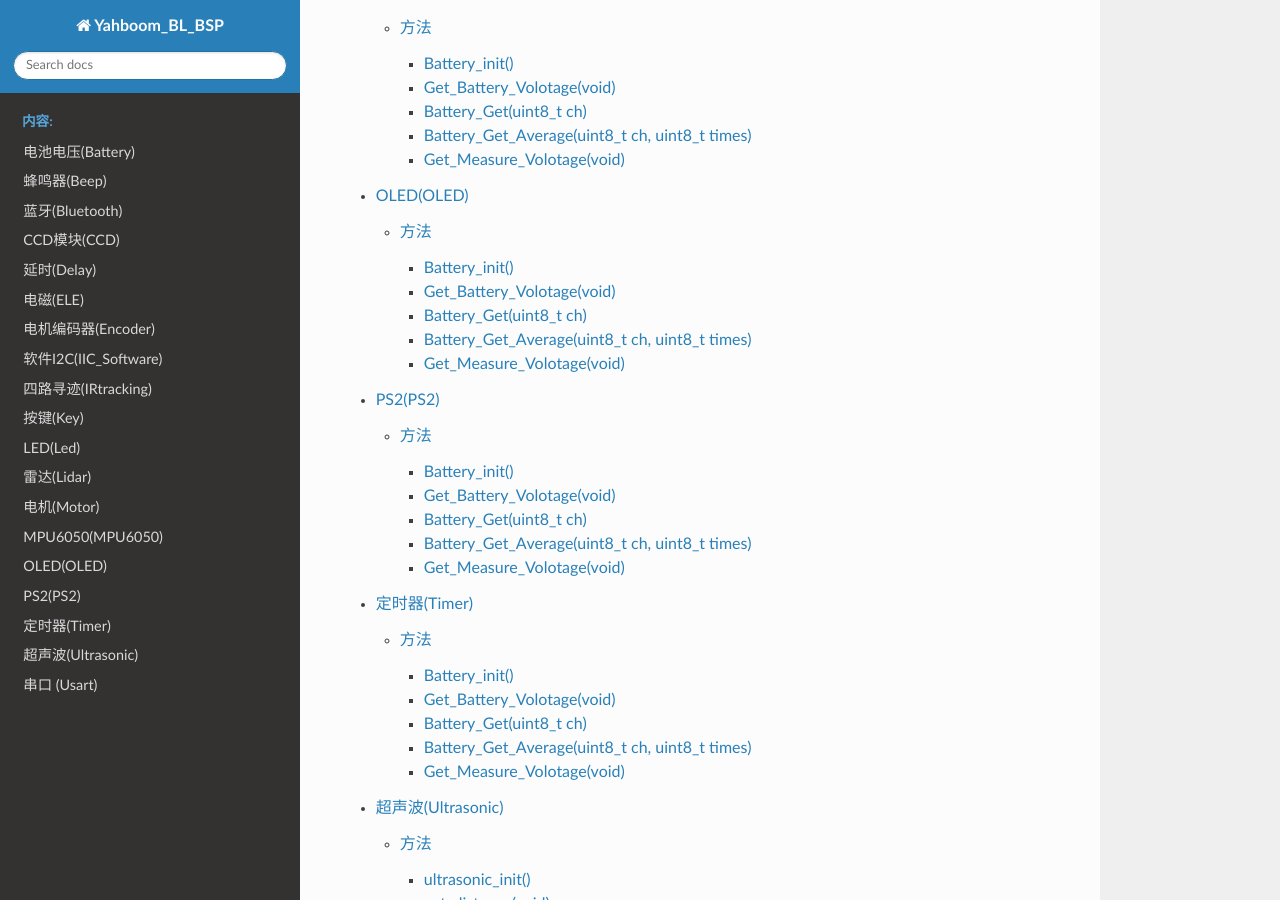
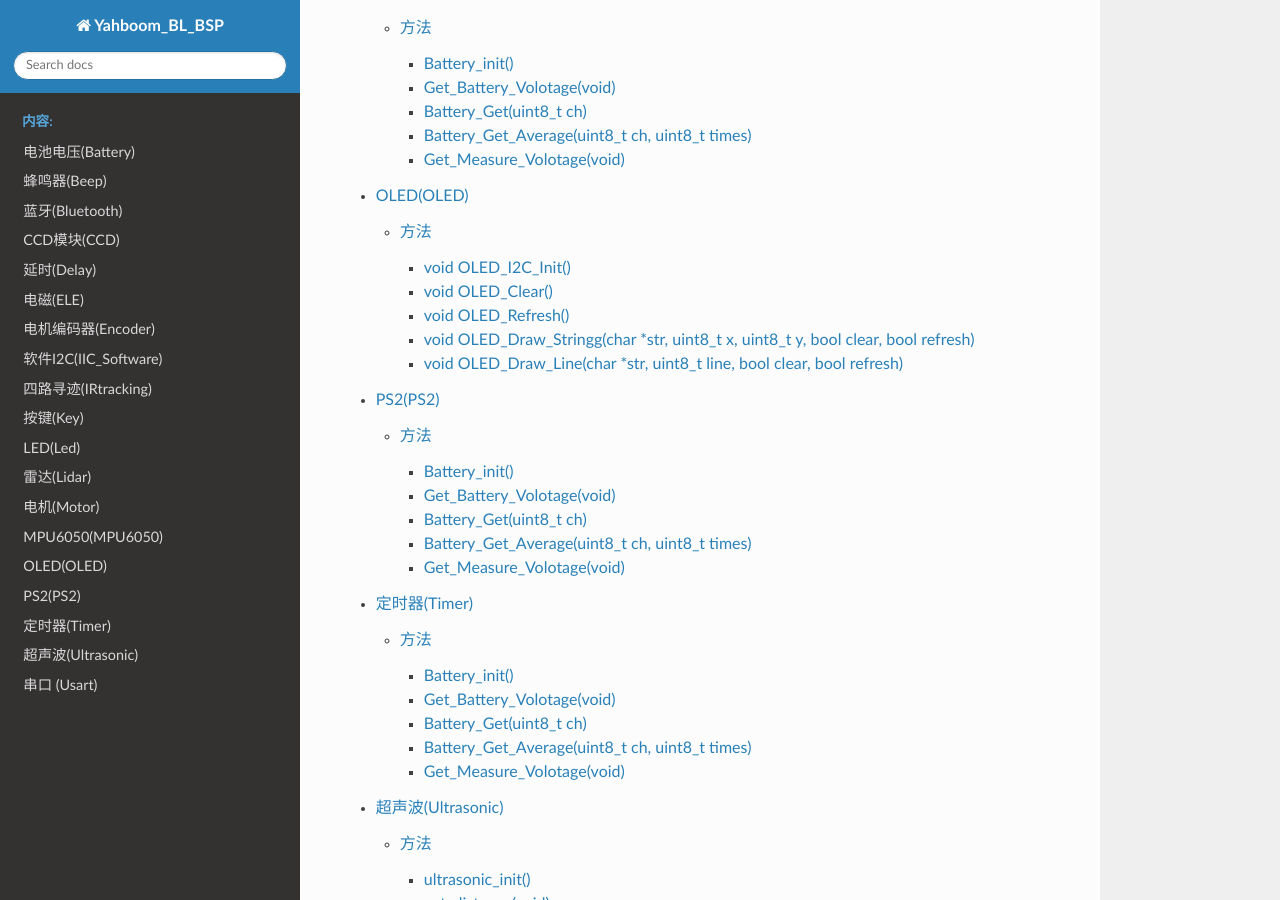
Before and after one commit to zt-x/Yahboom_BalanceCar_DOC, a Sphinx documentation site: the page built from source/index.rst, in a window 1280 px wide and 900 px high, scrolled down 2780 px. Built offline with Sphinx 7.4.7 and the Read the Docs theme 3.1.0, drawn with Linux system fonts in a browser that asks for light colours; some of the changed lines change nothing that is shown.

Commit message:
change oled

```diff
--- a/source/OLED(OLED).md
+++ b/source/OLED(OLED).md
@@ -1,74 +1,115 @@
 <style type="text/css">
-        body {
-            font-family: Arial, sans-serif;
-            padding: 20px;
-        }
+    body {
+        font-family: Arial, sans-serif;
+        padding: 20px;
+    }
+    .notice {
+        background-color: #fff3cd; /* 浅黄色背景 */
+        color: #856404; /* 深黄色字体 */
+        border: 1px solid #ffeeba;
+        padding: 15px;
+        border-radius: 5px;
+        margin: 20px 0 !important;
+    }
 
-        .notice {
-            background-color: #fff3cd; /* 浅黄色背景 */
-            color: #856404; /* 深黄色字体 */
-            border: 1px solid #ffeeba;
-            padding: 15px;
-            border-radius: 5px;
-            margin: 20px 0 !important;
-        }
-
-        .notice h2 {
-            margin: 0 0 10px;
-        }
-
-        .notice p {
-            margin: 0;
-        }
     table {font-size:12px;color:#2980b9;width:70%;border-width: 1px;border-color:#2980b9;border-collapse: collapse;margin-bottom: 20px;}
     th {font-size:12px;background-color:#efefef;border-width: 1px;padding: 8px;border-style: solid;border-color: #2980b9;text-align:left;}
     tr {background-color:##efefef;}
     td {font-size:12px;border-width: 1px;padding: 8px;border-style: solid;border-color: #2980b9;}
+        .code-container {
+        background-color: #282c34;
+        border-radius: 5px;
+        padding: 15px;
+        max-width: 600px;
+        margin-bottom: 20px;
+        overflow-x: auto;
+        box-shadow: 0 2px 10px rgba(0, 0, 0, 0.2);
+    }
+    pre {
+        margin: 0;
+    }
+    code {
+        font-family: 'Courier New', Courier, monospace !important;
+        white-space: pre-wrap !important; /* Allows code to wrap in case it is too long */
+        color: #ffffff !important;
+        background-color: #282c34 !important;
+        border: none !important;
+        font-size: 100% !important;
+    }
+    .keyword {
+        color: #c678dd; /* 紫色 */
+        font-weight: bold;
+    }
+    .function {
+        color: #61afef; /* 蓝色 */
+    }
+    .string {
+        color: #98c379; /* 绿色 */
+    }
+    .include {
+        color: #c678dd; /* 紫色 */
+    }
+    .header {
+        color: #98c379; /* 绿色 */
+    }
+    .number {
+        color: #d19a66; /* 橙色 */
+    }
+
+    .string {
+        color: #56b6c2; /* 青色 */
+    }
+
+    .comment {
+        color: #7f848e; /* 灰色 */
+    }
+
 </style>
 ## OLED(OLED)
 
+<div class="notice">
+    <p>驱动库使用通用性更好的软件（模拟）IIC的方式驱动OLED，但是亚博智能STM32平衡小车V2在硬件电路上是支持硬件IIC的</p>
+    <p>本章节内容仅介绍OLED相关方法，不介绍软件IIC的实现</p>
+</div>
+
 ### 方法
-#### Battery_init()
-初始化电池电压测量库
+#### void OLED_I2C_Init()
 
-#### Get_Battery_Volotage(void)
-*注：Yahboom STM32平衡小车配的电源电压输出范围大致在 8.5~12.5v之间*
+初始化OLED模块
 
-获得实际电池分压前电压<br>
-实际测量的值比计算得出的值低一点点<br>
+#### void OLED_Clear()
+
+清空屏幕
+
+#### void OLED_Refresh()
+
+刷新屏幕
+
+#### void OLED_Draw_Stringg(char *str, uint8_t x, uint8_t y, bool clear, bool refresh)
+
+在指定位置写入字符串
+
 <table border="1">
-<tr><th>返回值</th><th>类型</th></tr>
-<tr><td>原始电压值</td><td>float</td></tr>
+<tr><th>参数</th><th>类型</th><th>注释</th></tr>
+<tr><td>str</td><td>char *</td><td>想要OLED显示的字符串</td></tr>
+<tr><td>x</td><td>uint8_t</td><td>绘制字符串x方向上的起始坐标</td></tr>
+<tr><td>y</td><td>uint8_t</td><td>绘制字符串y方向上的起始坐标</td></tr>
+<tr><td>clear</td><td>bool</td><td>是否清空屏幕</td></tr>
+<tr><td>refresh</td><td>uint8_t</td><td>是否立即屏幕</td></tr>
+<tr><td colspan="3">绘制完成后需要调用刷新方法才能显示</td></tr>
 </table>
 
-#### Battery_Get(uint8_t ch)
-获取ADC测量值<br>
+
+#### void OLED_Draw_Line(char *str, uint8_t line, bool clear, bool refresh)
+
+在指定行写入字符串
+/* 写入一行字符 */
+
 <table border="1">
 <tr><th>参数</th><th>类型</th><th>注释</th></tr>
-<tr><td>ch</td><td>uint8_t</td><td>ADC通道</td></tr>
+<tr><td>str</td><td>char *</td><td>想要OLED显示的字符串</td></tr>
+<tr><td>line</td><td>uint8_t</td><td>在第几行显示字符串</td></tr>
+<tr><td>clear</td><td>bool</td><td>是否清空屏幕</td></tr>
+<tr><td>refresh</td><td>uint8_t</td><td>是否立即屏幕</td></tr>
+<tr><td colspan="3">默认行高为10</td></tr>
 </table>
-
-<table border="1">
-<tr><th>返回值</th><th>类型</th></tr>
-<tr><td>获取到的ADC值</td><td>uint16_t</td></tr>
-</table>
-
-#### Battery_Get_Average(uint8_t ch, uint8_t times)
-获得 ADC 多次测量平均值 <br>
-<table border="1">
-<tr><th>参数</th><th>类型</th><th>注释</th></tr>
-<tr><td>ch</td><td>uint8_t</td><td>ADC通道</td></tr>
-<tr><td>times</td><td>uint8_t</td><td>测量次数</td></tr>
-</table>
-
-<table border="1">
-<tr><th>返回值</th><th>类型</th></tr>
-<tr><td>获取到的ADC值</td><td>uint16_t</td></tr>
-</table>
-
-#### Get_Measure_Volotage(void)
-获得测得原始电压值<br><br>
-<table border="1">
-<tr><th>返回值</th><th>类型</th></tr>
-<tr><td>原始电压值</td><td>float</td></tr>
-</table>
```
